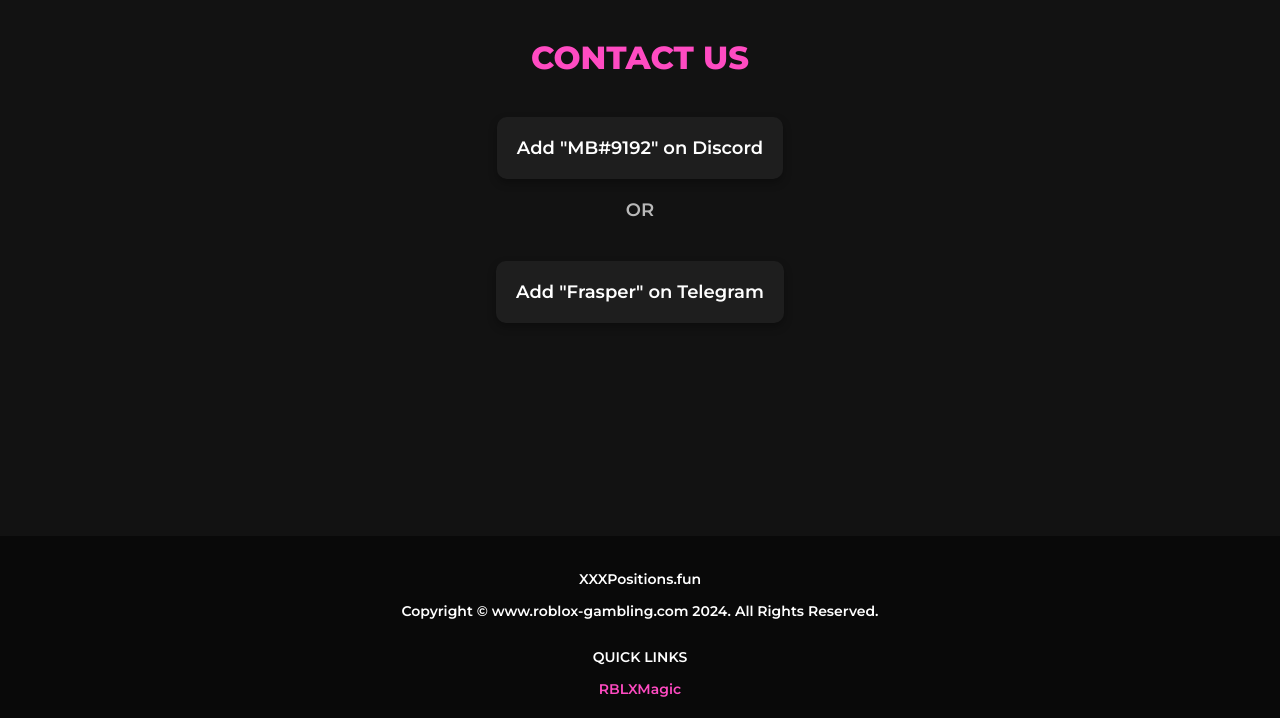
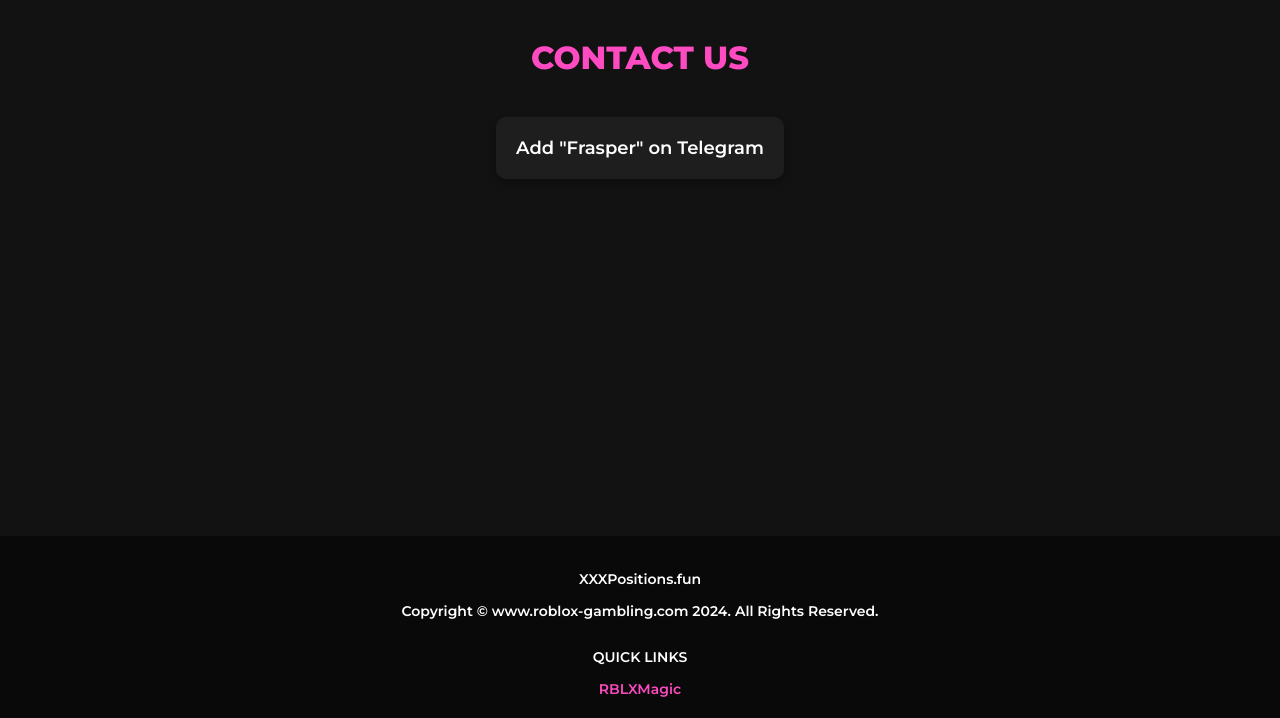
Before and after one commit to SP965/sss, a plain HTML site: page contact.html in a window 1280 px wide. Shown: the part 82-800 px from the top of the page. Drawn offline with Linux system fonts and the light colour scheme.

Commit message:
Update contact.html

```diff
--- a/contact.html
+++ b/contact.html
@@ -155,10 +155,6 @@
     <div class="content">
         <h1>CONTACT US</h1>
         <div class="contact-container">
-            <p>Add "MB#9192" on Discord</p>
-        </div>
-        <p class="or-text">OR</p>
-        <div class="contact-container">
             <p>Add "Frasper" on Telegram</p>
         </div>
     </div>
```
